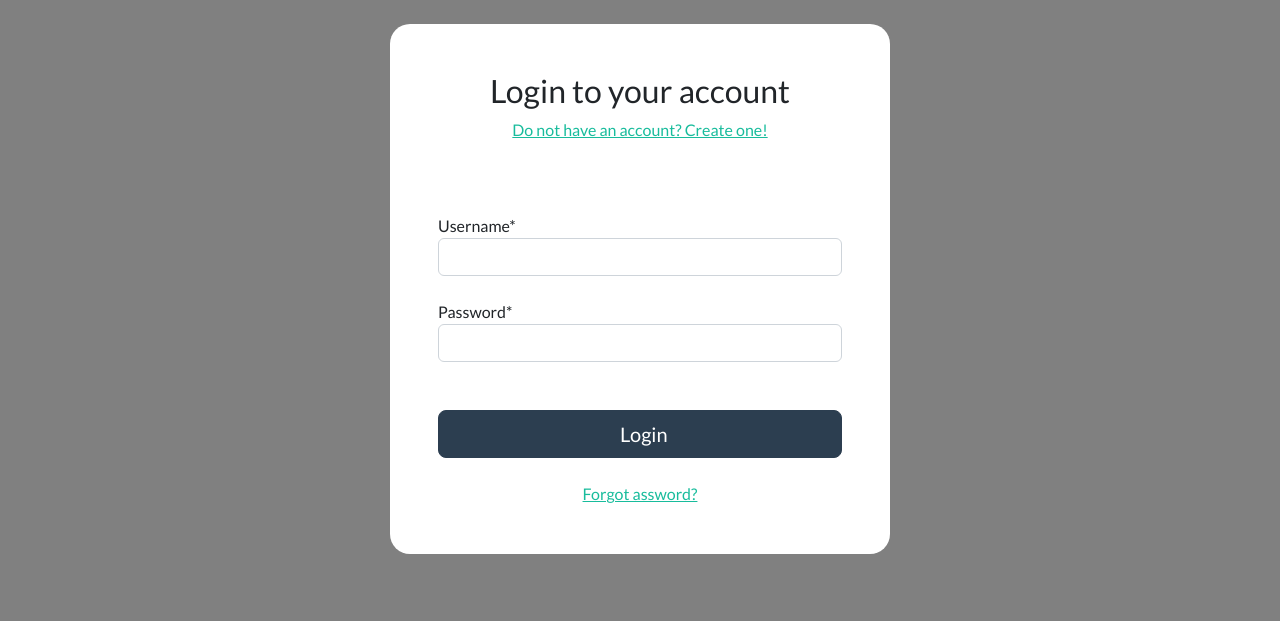
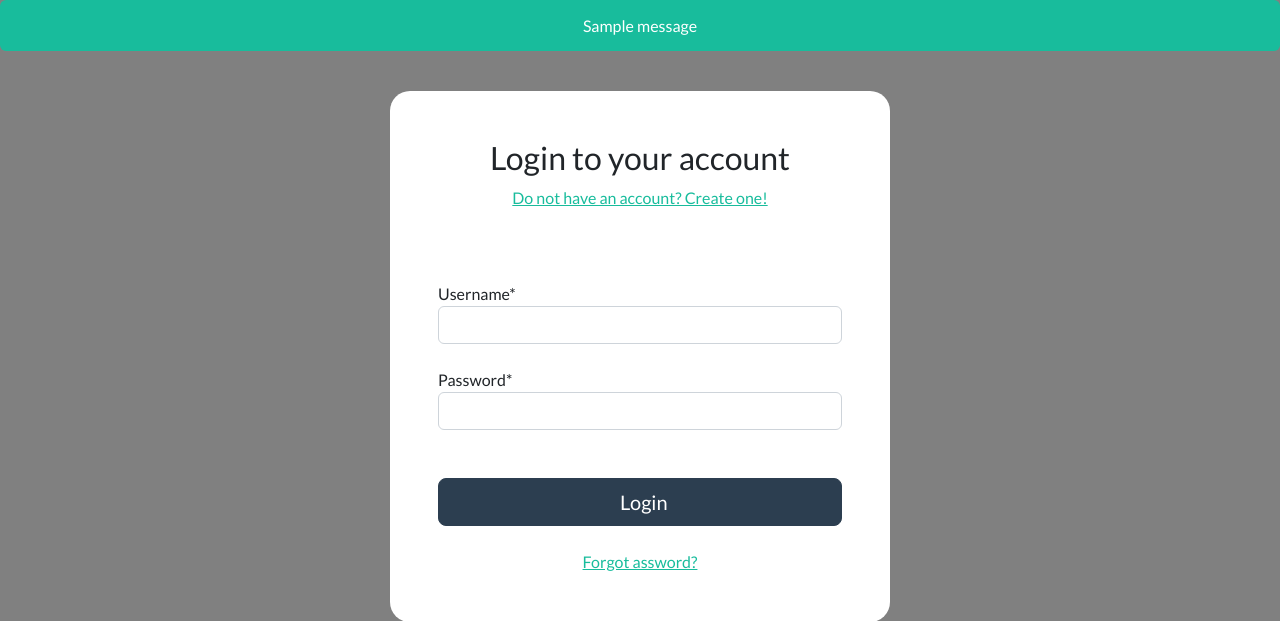
Before and after one commit to EdyDaSilva/ecommerce, a Django app: page /account/my-login in a window 1280 px wide. Shown: the part 72-693 px from the top of the page. Run offline with Django 4.2, Linux system fonts and the light colour scheme; data comes from the database, SQL or seed files in the repository; both versions use the stored data as it was after the commit; one stand-in notice (Sample message) is shown; some libraries are stand-ins or nearby versions.

Commit message:
user notifications

```diff
--- a/account/templates/account/my-login.html
+++ b/account/templates/account/my-login.html
@@ -23,6 +23,8 @@
             <div class="text-center">
                 <h3> Login to your account </h3>
             </div>
+
+            {{ form.non_field_errors }}
 
             <div class="text-center">
                 <a href="{% url 'register' %}">Do not have an account?  Create one!</a>
--- a/account/views.py
+++ b/account/views.py
@@ -10,6 +10,7 @@ from django.utils.http import urlsafe_base64_decode, urlsafe_base64_encode
 from django.contrib.auth.models import auth
 from django.contrib.auth import authenticate, login, logout
 from django.contrib.auth.decorators import login_required
+from django.contrib import messages
 
 
 def register(request):
@@ -113,7 +114,7 @@ def dashboard(request):
 def user_logout(request):
     # auth.logout(request)
     try:
-        for key in list(request.session.keys()):
+        for key in list(request.session.keys()):  # XXX
             if key == 'session_key':
                 continue
 
@@ -122,6 +123,8 @@ def user_logout(request):
 
     except KeyError:
         pass
+
+    messages.success(request, "Logout success!")
 
     return redirect('store')
 
@@ -136,6 +139,8 @@ def profile_management(request):
 
         if user_form.is_valid():
             user_form.save()
+
+            messages.info(request, "Account updated")
 
             return redirect('dashboard')
 
@@ -154,6 +159,8 @@ def delete_account(request):
     if request.method == 'POST':
         user.delete()
 
+        messages.error(request, "Account deleted")
+
         return redirect('store')
 
     return render(request, 'account/delete-account.html')
--- a/store/templates/store/base.html
+++ b/store/templates/store/base.html
@@ -197,6 +197,28 @@
 
     </nav>
 
+    {% for message in messages %}
+
+        {% if message.level == DEFAULT_MESSAGE_LEVELS.SUCCESS %}
+
+            <h6 class="alert alert-success text-center"> {{message}} </h6>
+
+        {% endif %}
+
+        {% if message.level == DEFAULT_MESSAGE_LEVELS.ERROR %}
+
+            <h6 class="alert alert-danger text-center"> {{message}} </h6>
+
+        {% endif %}
+
+        {% if message.level == DEFAULT_MESSAGE_LEVELS.INFO %}
+
+            <h6 class="alert alert-info text-center"> {{message}} </h6>
+
+        {% endif %}
+
+    {% endfor %}
+
 
     <body>
 
```
Also changed, not shown: db.sqlite3.
